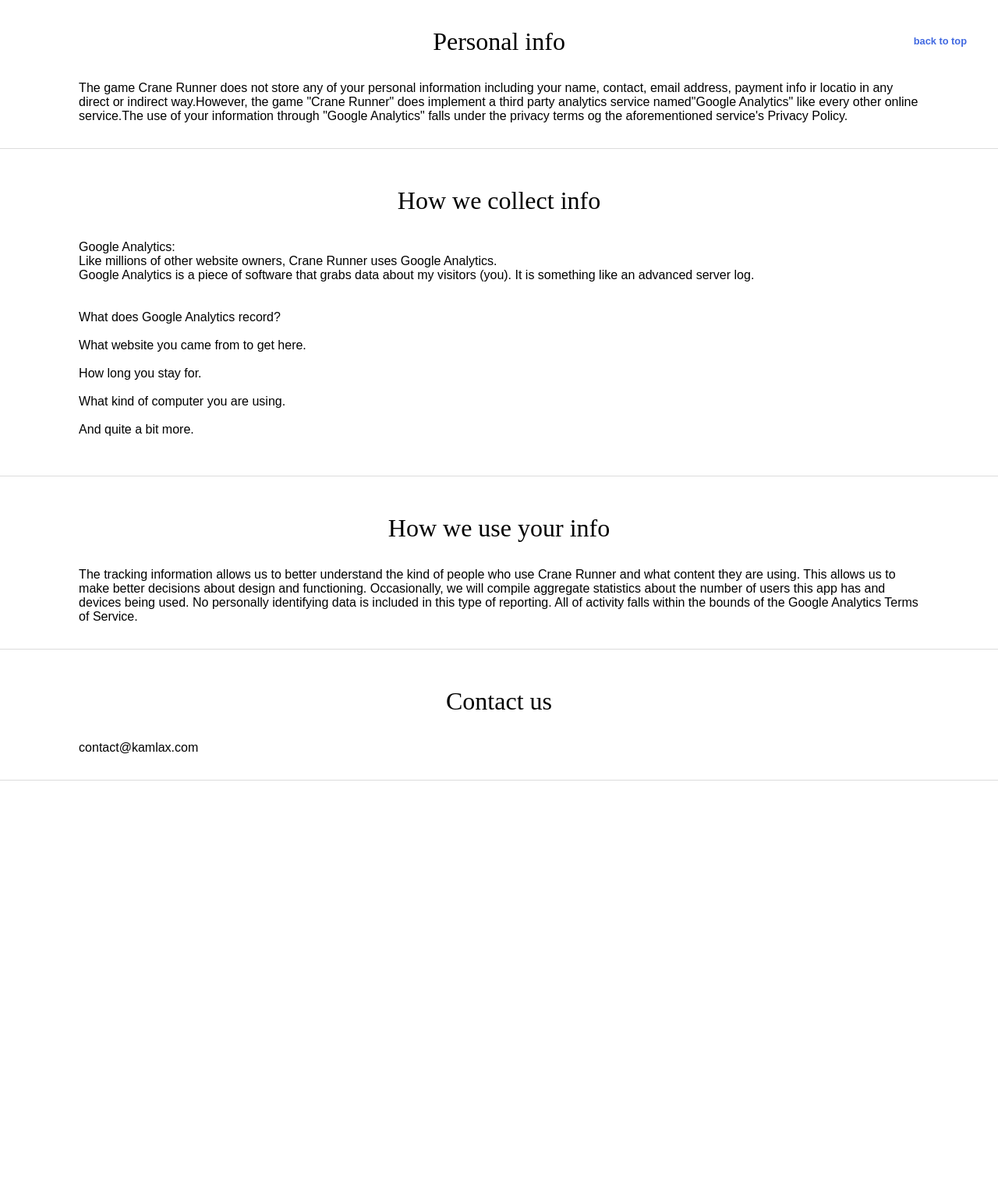
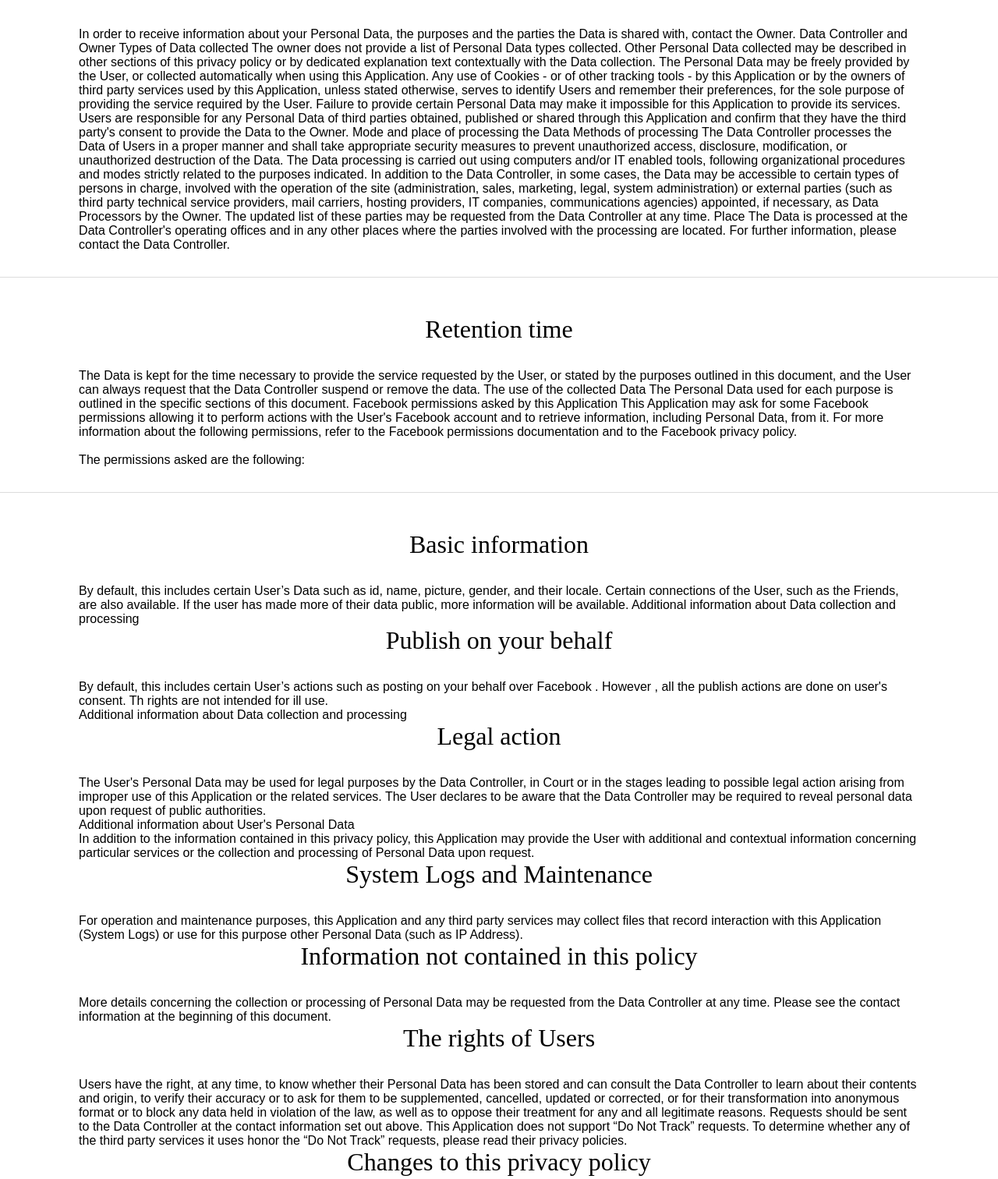
Before and after one commit to kamlax/kamlax.github.io, a plain HTML site: page cranerunner/privacy-policy/index.html in a window 1280 px wide. Shown: the part 175-1687 px from the top of the page at 78% size. Before the commit the page ends 1192 px from the top, so only its background shows below. Drawn offline with Linux system fonts and the light colour scheme; files that its build step writes are made by us from their sources.

Commit message:
update privacy policy

```diff
--- a/cranerunner/privacy-policy/index.html
+++ b/cranerunner/privacy-policy/index.html
@@ -26,47 +26,139 @@
 
 
 	<article>
-
-    <nav class="to-top"><a href="#contents">back to top</a></nav>
+		<section>In order to receive information about your Personal
+			Data, the purposes and the parties the Data is shared with, contact
+			the Owner. Data Controller and Owner Types of Data collected The
+			owner does not provide a list of Personal Data types collected. Other
+			Personal Data collected may be described in other sections of this
+			privacy policy or by dedicated explanation text contextually with the
+			Data collection. The Personal Data may be freely provided by the
+			User, or collected automatically when using this Application. Any use
+			of Cookies - or of other tracking tools - by this Application or by
+			the owners of third party services used by this Application, unless
+			stated otherwise, serves to identify Users and remember their
+			preferences, for the sole purpose of providing the service required
+			by the User. Failure to provide certain Personal Data may make it
+			impossible for this Application to provide its services. Users are
+			responsible for any Personal Data of third parties obtained,
+			published or shared through this Application and confirm that they
+			have the third party's consent to provide the Data to the Owner. Mode
+			and place of processing the Data Methods of processing The Data
+			Controller processes the Data of Users in a proper manner and shall
+			take appropriate security measures to prevent unauthorized access,
+			disclosure, modification, or unauthorized destruction of the Data.
+			The Data processing is carried out using computers and/or IT enabled
+			tools, following organizational procedures and modes strictly related
+			to the purposes indicated. In addition to the Data Controller, in
+			some cases, the Data may be accessible to certain types of persons in
+			charge, involved with the operation of the site (administration,
+			sales, marketing, legal, system administration) or external parties
+			(such as third party technical service providers, mail carriers,
+			hosting providers, IT companies, communications agencies) appointed,
+			if necessary, as Data Processors by the Owner. The updated list of
+			these parties may be requested from the Data Controller at any time.
+			Place The Data is processed at the Data Controller's operating
+			offices and in any other places where the parties involved with the
+			processing are located. For further information, please contact the
+			Data Controller.</section>
+			<section>
+			 <h1 id="personal-info">Retention time </h1>
+			 The Data is kept for the time
+			necessary to provide the service requested by the User, or stated by
+			the purposes outlined in this document, and the User can always
+			request that the Data Controller suspend or remove the data. The use
+			of the collected Data The Personal Data used for each purpose is
+			outlined in the specific sections of this document. Facebook
+			permissions asked by this Application This Application may ask for
+			some Facebook permissions allowing it to perform actions with the
+			User's Facebook account and to retrieve information, including
+			Personal Data, from it. For more information about the following
+			permissions, refer to the Facebook permissions documentation and to
+			the Facebook privacy policy.
+			<br><br>
+			The permissions asked are the following:
+			</section>
 
 			<section>
+			<h1 id="personal-info">Basic information</h1>
 
-     <h1 id="personal-info">Personal info</h1>
 
-     The game Crane Runner does not store any of your personal information including your name, contact, email address, payment info ir locatio in any direct or indirect way.However, the game "Crane Runner" does implement a third party analytics service named"Google Analytics" like every other online service.The use of your information through "Google Analytics" falls under the privacy terms og the aforementioned service's Privacy Policy.
+By default, this includes certain User’s Data such as id, name,
+picture, gender, and their locale. Certain connections of the User,
+such as the Friends, are also available. If the user has made more of
+their data public, more information will be available.
+Additional information about Data collection and processing
+<h1 id="personal-info">Publish on your behalf</h1>
 
-     </section>
+
+By default, this includes certain User’s actions such as posting on your behalf over Facebook .
+However , all the publish actions are done on user's consent. Th rights are not intended for ill use.
+<br>
+Additional information about Data collection and processing
+<h1 id="personal-info">Legal action</h1>
+
+The User's Personal Data may be used for legal purposes by the Data
+Controller, in Court or in the stages leading to possible legal action
+arising from improper use of this Application or the related services.
+The User declares to be aware that the Data Controller may be required
+to reveal personal data upon request of public authorities.
+<br>
+Additional information about User's Personal Data
+<br>
+In addition to the information contained in this privacy policy, this
+Application may provide the User with additional and contextual
+information concerning particular services or the collection and
+processing of Personal Data upon request.
+<h1 id="personal-info">System Logs and Maintenance</h1>
+
+For operation and maintenance purposes, this Application and any third
+party services may collect files that record interaction with this
+Application (System Logs) or use for this purpose other Personal Data
+(such as IP Address).
+
+<h1 id="personal-info">Information not contained in this policy</h1>
+
+More details concerning the collection or processing of Personal Data
+may be requested from the Data Controller at any time. Please see the
+contact information at the beginning of this document.
+<h1 id="personal-info">The rights of Users</h1>
+
+Users have the right, at any time, to know whether their Personal Data
+has been stored and can consult the Data Controller to learn about
+their contents and origin, to verify their accuracy or to ask for them
+to be supplemented, cancelled, updated or corrected, or for their
+transformation into anonymous format or to block any data held in
+violation of the law, as well as to oppose their treatment for any and
+all legitimate reasons. Requests should be sent to the Data Controller
+at the contact information set out above.
+
+This Application does not support “Do Not Track” requests.
+To determine whether any of the third party services it uses honor the
+“Do Not Track” requests, please read their privacy policies.
+<h1 id="personal-info">Changes to this privacy policy</h1>
+
+The Data Controller reserves the right to make changes to this privacy
+policy at any time by giving notice to its Users on this page. It is
+strongly recommended to check this page often, referring to the date
+of the last modification listed at the bottom. If a User objects to
+any of the changes to the Policy, the User must cease using this
+Application and can request that the Data Controller removes the
+Personal Data. Unless stated otherwise, the then-current privacy
+policy applies to all Personal Data the Data Controller has about
+Users.</section>
+		<nav class="to-top">
+			<a href="#contents">back to top</a>
+		</nav>
 
 
 
-    <section>
-
-     <h1 id="collection">How we collect info</h1>
-
-      Google Analytics:<br>
-Like millions of other website owners, Crane Runner uses Google Analytics.
-<br>
-Google Analytics is a piece of software that grabs data about my visitors (you). It is something like an advanced server log.
-<br><br><br>
-What does Google Analytics record?<br>
-<br>
-    What website you came from to get here.<br><br>
-    How long you stay for.<br><br>
-    What kind of computer you are using.<br><br>
-    And quite a bit more.<br><br>
-
-     </section>
 
 
-    <section>
 
-     <h1 id="use">How we use your info</h1>
-The tracking information allows us to better understand the kind of people who use Crane Runner and what content they are using. This allows us to make better decisions about design and functioning.
 
-Occasionally, we will compile aggregate statistics about the number of users this app has and devices being used. No personally identifying data is included in this type of reporting.
 
-All of activity falls within the bounds of the Google Analytics Terms of Service.
-     </section>
+
+
 
 		<section>
 
```
Lines whose indentation alone changed are shown as unchanged.
